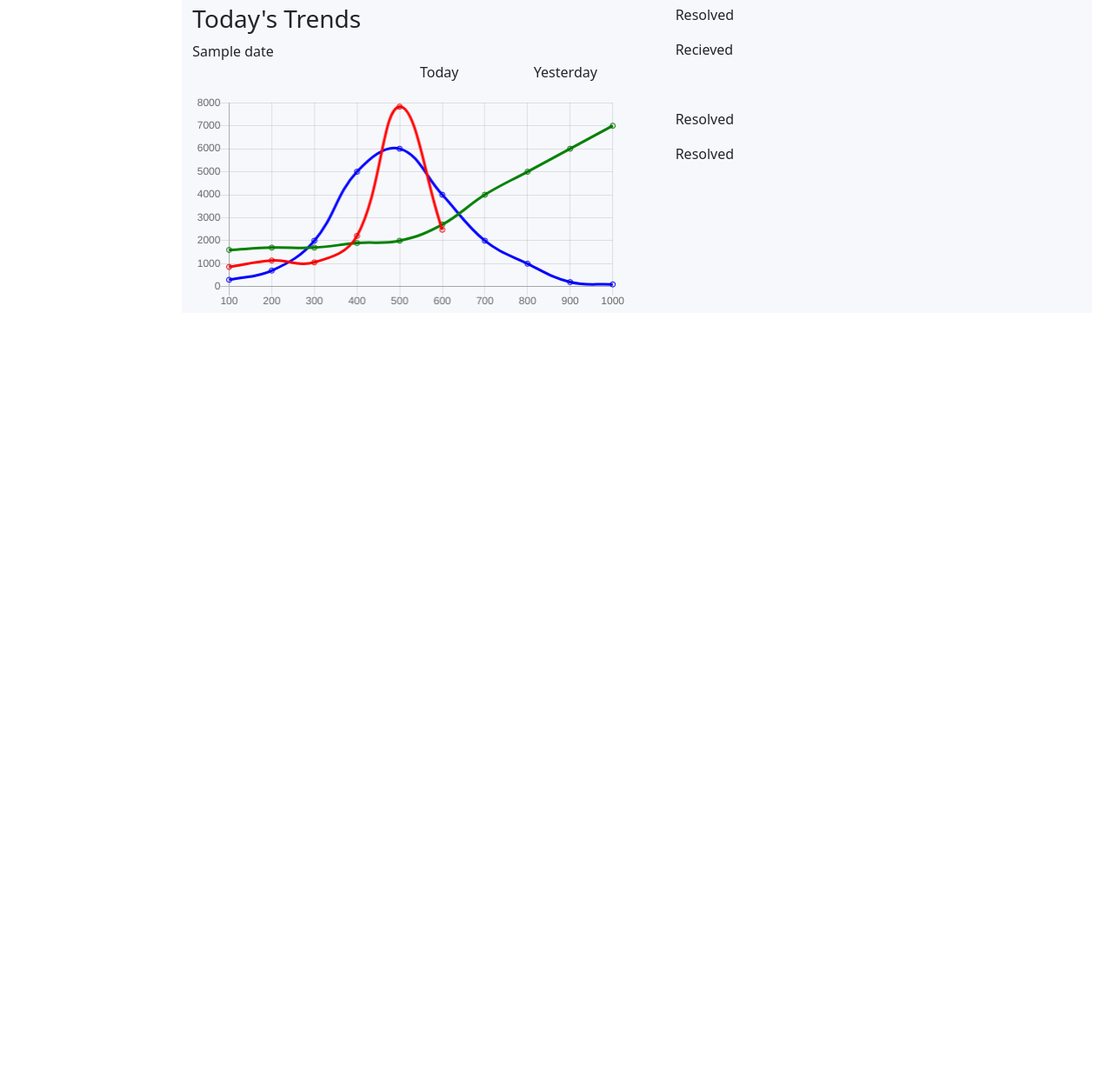
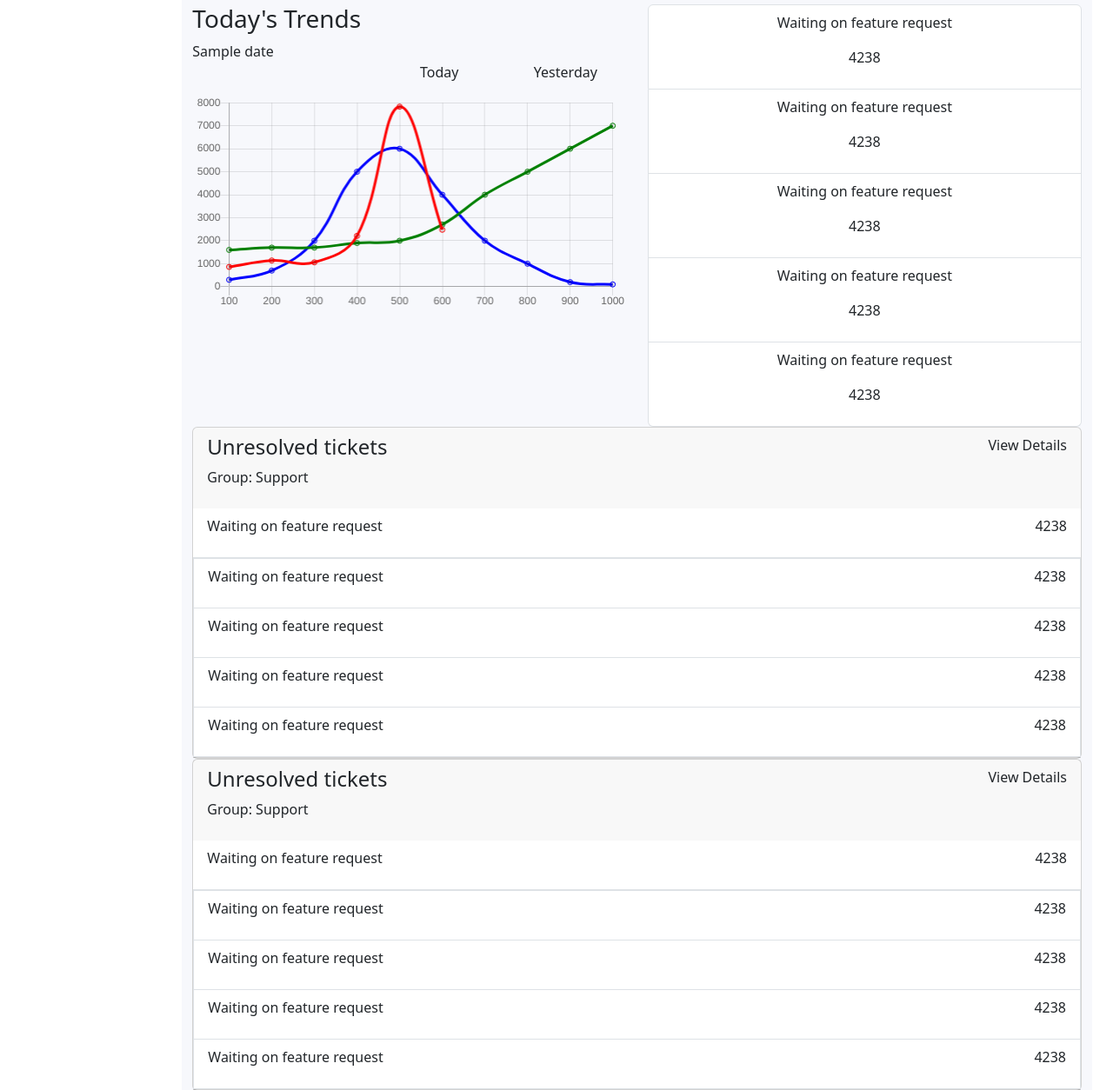
Before and after one commit to WF-Home/INM320SBB-Bootstrap-Assignment, a website: page public/index.html in a window 1280 px wide. Shown: the part 206-1460 px from the top of the page at 87% size. Before the commit the page ends 800 px from the top, so only its background shows below. Drawn offline with nearby package versions, Linux system fonts and the light colour scheme; a web font is replaced by a local one.

Commit message:
added tickets section

```diff
--- a/public/index.html
+++ b/public/index.html
@@ -58,36 +58,90 @@
                         <canvas id="Chart" style="width:100%;max-width:600px"></canvas>
                     </section>
                     <section id="graph-info" class="col">
-                        <ul>
-                            <li>
-                                <div class="graph-info-pair">
-                                    <label class="info-pair-label">Resolved</label>
-                                    <p class="info-pair-value"></p>
-                                </div>
+                        <ul class="list-group">
+                            <li class="list-group-item d-flex flex-column justify-content-center align-items-center">
+                                <p>Waiting on feature request</p>
+                                <p>4238</p>
                             </li>
-                            <li>
-                                <div class="graph-info-pair">
-                                    <label class="info-pair-label">Recieved</label>
-                                    <p class="info-pair-value"></p>
-                                </div>
+                            <li class="list-group-item d-flex flex-column justify-content-center align-items-center">
+                                <p>Waiting on feature request</p>
+                                <p>4238</p>
                             </li>
-                            <li>
-                                <div class="graph-info-pair">
-                                    <label class="info-pair-label"></label>
-                                    <p class="info-pair-value"></p>
-                                </div>
+                            <li class="list-group-item d-flex flex-column justify-content-center align-items-center">
+                                <p>Waiting on feature request</p>
+                                <p>4238</p>
                             </li>
-                            <li>
-                                <div class="graph-info-pair">
-                                    <label class="info-pair-label">Resolved</label>
-                                    <p class="info-pair-value"></p>
-                                </div>
+                            <li class="list-group-item d-flex flex-column justify-content-center align-items-center">
+                                <p>Waiting on feature request</p>
+                                <p>4238</p>
                             </li>
-                            <li>
-                                <div class="graph-info-pair">
-                                    <label class="info-pair-label">Resolved</label>
-                                    <p class="info-pair-value"></p>
-                                </div>
+                            <li class="list-group-item d-flex flex-column justify-content-center align-items-center">
+                                <p>Waiting on feature request</p>
+                                <p>4238</p>
+                            </li>
+                        </ul>
+                    </section>
+                </section>
+                <section id="info-section row row-cols-1 row-cols-md-2">
+                    <section class="card col">
+                        <div class="card-header border-bottom-0 d-flex flex-row justify-content-between">
+                            <div>
+                                <h4>Unresolved tickets</h4>
+                                <p>Group: Support</p>
+                            </div>
+                            <a>View Details</a>
+                        </div>
+                        <ul class="list-group list-group-flush">
+                            <li class="list-group-item d-flex flex-row justify-content-between">
+                                <p>Waiting on feature request</p>
+                                <a>4238</p>
+                            </li>
+                            <li class="list-group-item d-flex flex-row justify-content-between">
+                                <p>Waiting on feature request</p>
+                                <p>4238</p>
+                            </li>
+                            <li class="list-group-item d-flex flex-row justify-content-between">
+                                <p>Waiting on feature request</p>
+                                <p>4238</p>
+                            </li>
+                            <li class="list-group-item d-flex flex-row justify-content-between">
+                                <p>Waiting on feature request</p>
+                                <p>4238</p>
+                            </li>
+                            <li class="list-group-item d-flex flex-row justify-content-between">
+                                <p>Waiting on feature request</p>
+                                <p>4238</p>
+                            </li>
+                        </ul>
+                    </section>
+                    <section class="card col">
+                        <div class="card-header border-bottom-0 d-flex flex-row justify-content-between">
+                            <div>
+                                <h4>Unresolved tickets</h4>
+                                <p>Group: Support</p>
+                            </div>
+                            <a>View Details</a>
+                        </div>
+                        <ul class="list-group list-group-flush">
+                            <li class="list-group-item d-flex flex-row justify-content-between">
+                                <p>Waiting on feature request</p>
+                                <a>4238</p>
+                            </li>
+                            <li class="list-group-item d-flex flex-row justify-content-between">
+                                <p>Waiting on feature request</p>
+                                <p>4238</p>
+                            </li>
+                            <li class="list-group-item d-flex flex-row justify-content-between">
+                                <p>Waiting on feature request</p>
+                                <p>4238</p>
+                            </li>
+                            <li class="list-group-item d-flex flex-row justify-content-between">
+                                <p>Waiting on feature request</p>
+                                <p>4238</p>
+                            </li>
+                            <li class="list-group-item d-flex flex-row justify-content-between">
+                                <p>Waiting on feature request</p>
+                                <p>4238</p>
                             </li>
                         </ul>
                     </section>
```
